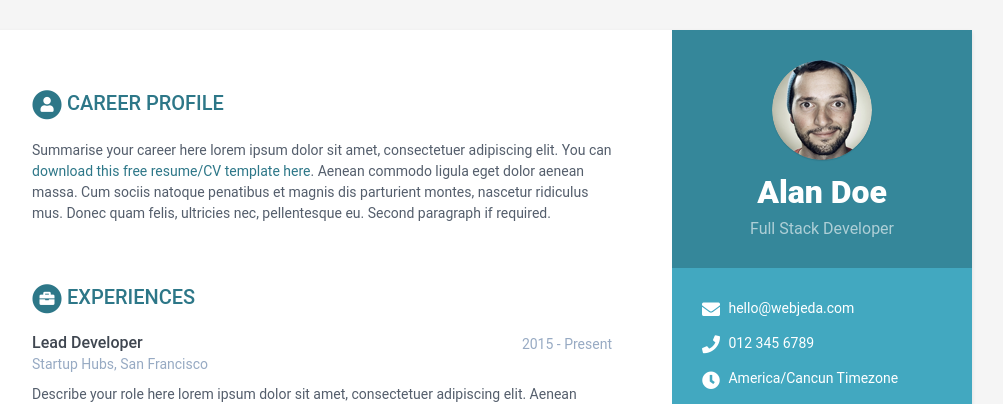
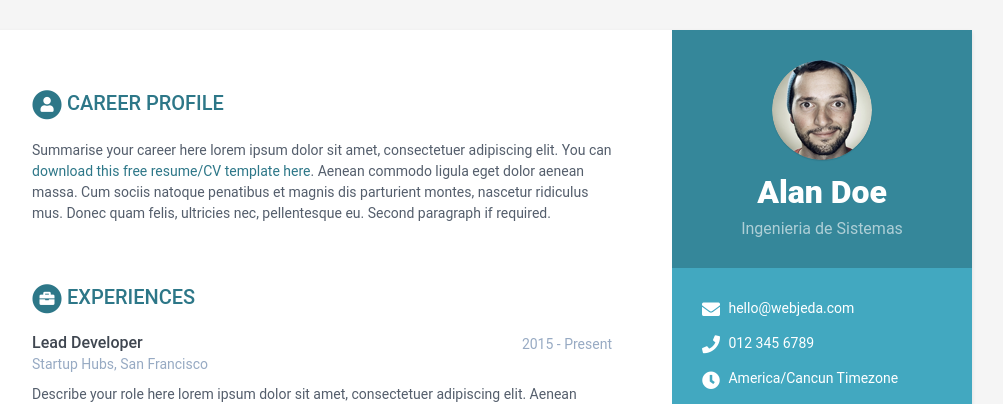
Before and after one commit to Christian-hub-art/Becerra_CV2, a Jekyll site: the page built from index.html, in a window 1280 px wide and 900 px high. Shown: the top 404 px of the window, without its empty margins (168-1171 px from the left). Built offline with Jekyll 4.4.1, drawn with Linux system fonts in a browser that asks for light colours.

Commit message:
Cambia tag-line

```diff
--- a/_data/data.yml
+++ b/_data/data.yml
@@ -9,7 +9,7 @@ sidebar:
 
     # Profile information
     name: Alan Doe
-    tagline: Full Stack Developer
+    tagline: Ingenieria de Sistemas
     avatar: profile.png  #place a 100x100 picture inside /assets/images/ folder and provide the name of the file below
 
     # Sidebar links
```
